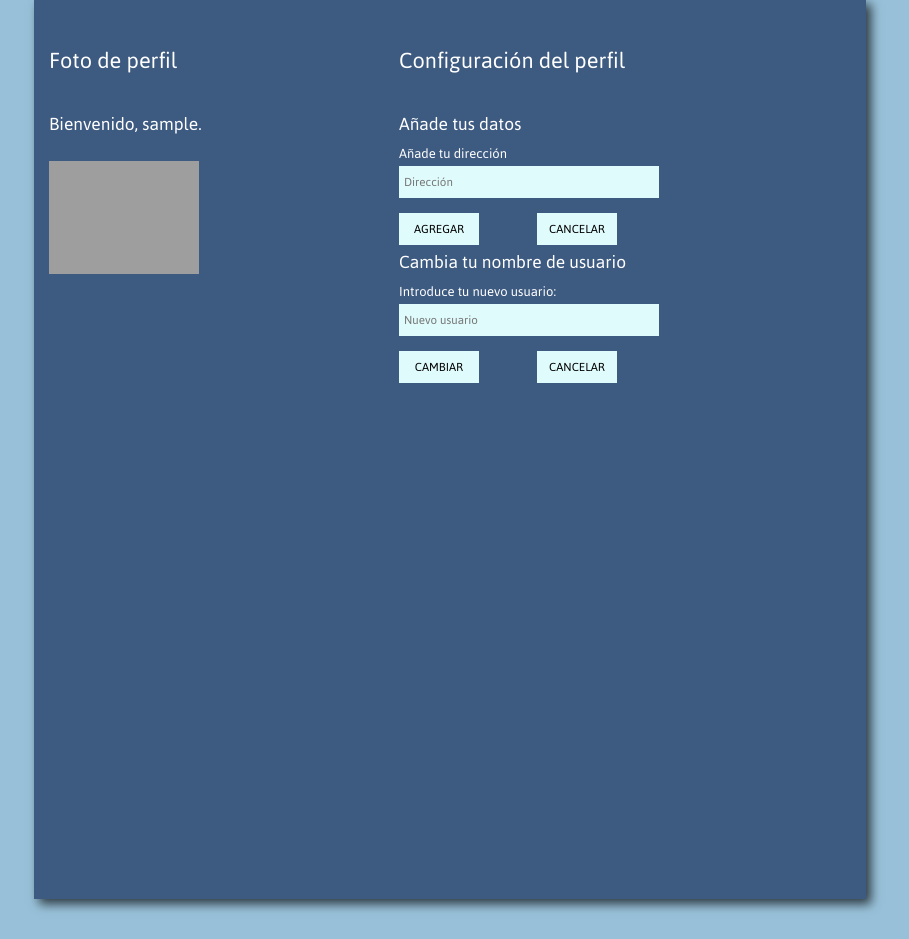
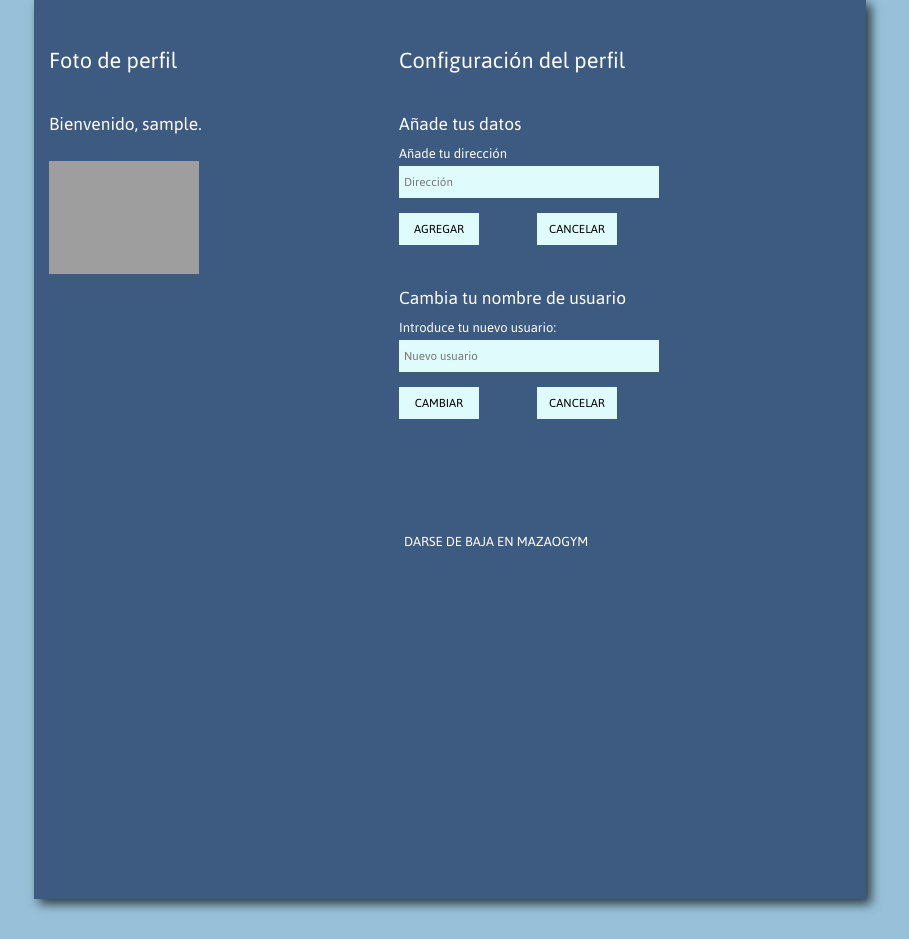
Before and after one commit to CatanduYago/MazaoGym, a PHP site: page /configuracion.php in a window 1280 px wide. Shown: the part 100-1039 px from the top of the page, without its empty margins (190-1099 px from the left). Run offline with PHP 8.4, Linux system fonts and the light colour scheme; the visitor is signed in with stand-in values (Sample User, id 1); data that the repository does not hold is empty; grey boxes are pictures that could not be loaded.

Commit message:
php fixes

```diff
--- a/Web/configuracion.php
+++ b/Web/configuracion.php
@@ -100,20 +100,22 @@ mysqli_close($conn);
             <div id="perfil-desc">
                 <p>Configuración del perfil</p>
                 <span>Añade tus datos </span>
-                <form action="/Web/php/añade_datos.php">
+                <form action="/Web/php/añade_datos.php" method="post">
                     <span class ="span-desc-perfil" >Añade tu dirección</span>
-                    <input type="text" placeholder="Dirección">
+                    <input type="text" placeholder="Dirección" name="direccion" id="direccion">
                     <input type="submit" class="botones-form" value="Agregar">
                     <input type="reset" class="botones-form" value="Cancelar">
 
-                </form>
+                </form><br><br>
                 <span>Cambia tu nombre de usuario</span>
                 <form action="/Web/php/cambia_nombre.php">
                     <span class ="span-desc-perfil">Introduce tu nuevo usuario:</span>
                     <input type="text" placeholder="Nuevo usuario" size="20" >
                     <input type="submit" class="botones-form" value="Cambiar">
                     <input type="reset" class="botones-form" value="Cancelar">
-
+                </form><br><br><br><br><br>
+                <form action="/Web/php/baja_usuario.php">
+                <input type="submit" id="boton-baja" value="Darse de baja en MazaoGym">
                 </form>
             </div>
         </div>
--- a/Web/styles/estilos_config.css
+++ b/Web/styles/estilos_config.css
@@ -82,6 +82,21 @@ input:focus {
 
 .botones-form:hover {
     background-color: var(--body-background-color);
-    color: white;
+    color: #ffffff;
     cursor: pointer;
 }
+
+#boton-baja {
+    width: auto;
+    text-transform: uppercase;
+    font-size: 15px;
+    margin-right: 18%;
+    margin-top: 5%;
+    background: none;
+    color: #ffffff;
+}
+
+#boton-baja:hover {
+    color: #cfcfcf;
+    cursor: pointer;
+}
```
Also changed, not shown: Web/php/añade_datos.php (added), Web/php/baja_usuario.php (added), Web/php/cambia_nombre.php (added).
